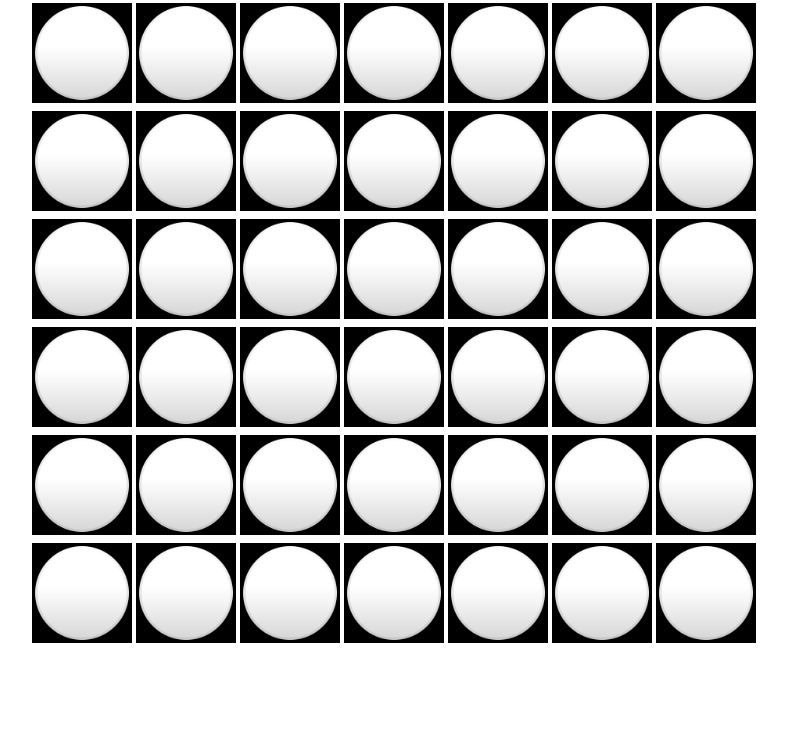
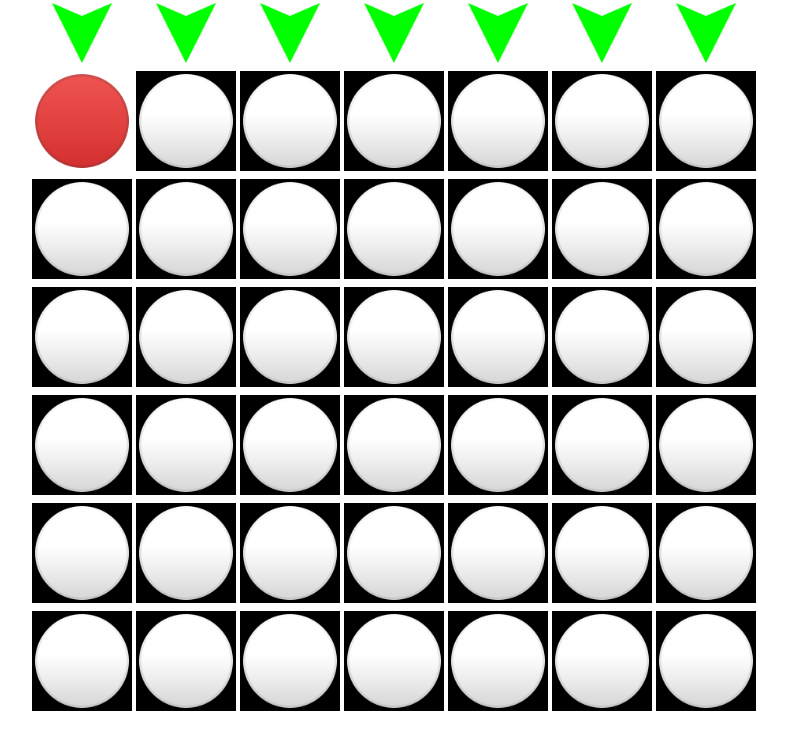
Before and after one commit to Wanderoooo/connect-four, a React (Create React App) app: page / in a window 1280 px wide. Shown: the top 750 px of the page, without its empty margins (246-1033 px from the left). Built offline with nearby package versions, Linux system fonts and the light colour scheme.

Commit message:
added DropArrows

```diff
--- /dev/null
+++ b/src/components/DropArrow.js
@@ -0,0 +1,14 @@
+import React from "react";
+import greenArrow from '../assets/greenArrow.png'
+
+export default function DropArrow() {
+    return <img src={greenArrow} alt='drop' width='60px' onClick={drop} />
+
+    function drop() {
+        //drops colored piece in this column
+
+        //it would update the 2d array storing the game state,
+        //  then re-render the GamePiece corresponding to the
+        //  element in the 2d array that was just updated
+    }
+}
--- a/src/components/GameBoard.js
+++ b/src/components/GameBoard.js
@@ -1,12 +1,23 @@
 import React from "react";
 import GamePiece from "./GamePiece";
 import './GameBoard.css';
+import DropArrow from "./DropArrow";
 
 export default function GameBoard() {
     return (
         <table className='board'>
             <tr>
-                <td><GamePiece /></td>
+                <td><DropArrow /></td>
+                <td><DropArrow /></td>
+                <td><DropArrow /></td>
+                <td><DropArrow /></td>
+                <td><DropArrow /></td>
+                <td><DropArrow /></td>
+                <td><DropArrow /></td>
+            </tr>
+            <tr>
+                <td><GamePiece initialColor={'red'} /></td>
+                {/* by default color is white, set it to a color using initialColor */}
                 <td><GamePiece /></td>
                 <td><GamePiece /></td>
                 <td><GamePiece /></td>
--- a/src/components/GamePiece.js
+++ b/src/components/GamePiece.js
@@ -4,8 +4,8 @@ import redPiece from '../assets/redPiece.png'
 import yellowPiece from '../assets/yellowPiece.png'
 import whitePiece from '../assets/whitePiece.jpg'
 
-export default function GamePiece() {
-    const [color, setColor] = useState('white');
+export default function GamePiece({initialColor}) {
+    const [color, setColor] = useState(initialColor);
     if (color === 'red') {
         return <img src={redPiece} alt='redPiece' width='100px' onClick={setYellow}/>; //onClicks are just making sure i can change states
     }
```
Also changed, not shown: src/assets/greenArrow.png (added), src/assets/whitePiece.png (added).
